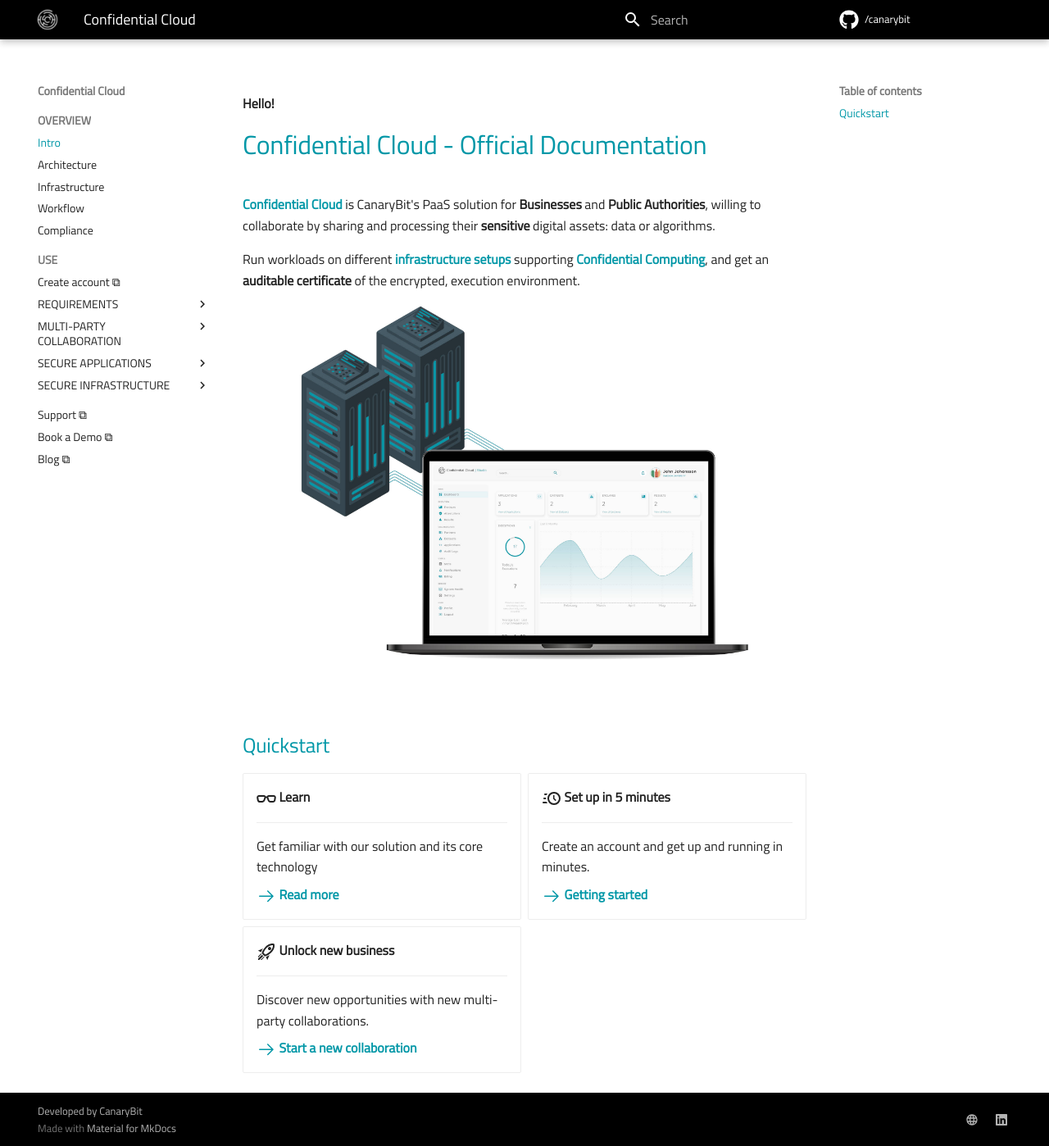
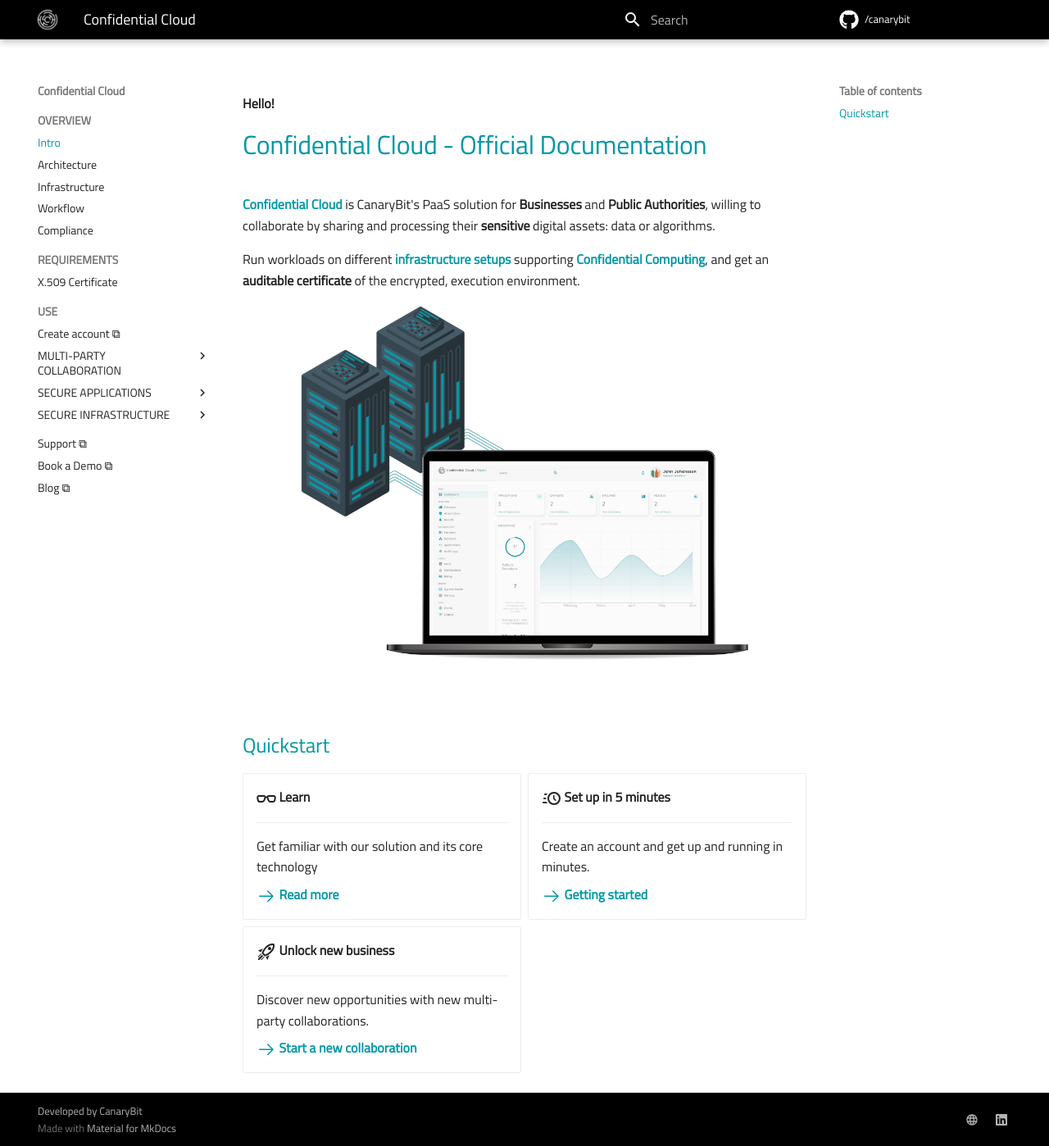
Before and after one commit to canarybit/cc-docs, an MkDocs documentation site: the page built from docs/index.md, in a window 1280 px wide and 1398 px high. Shown: the whole window at 82% size. Built offline with MkDocs 1.6.1 and Material for MkDocs 9.7.7, drawn with Linux system fonts in a browser that asks for light colours; some of the changed lines change nothing that is shown.

Commit message:
Adds content

```diff
--- a/mkdocs.yml
+++ b/mkdocs.yml
@@ -64,10 +64,11 @@
     #- 'Legal': []
     #- 'Roadmap': []
 
+  - 'REQUIREMENTS':
+    - 'X.509 Certificate': 'x509_certificate.md'
+
   - 'USE':
     - 'Create account ⧉': https://demo.confidentialcloud.io/signup" target="_blank
-    - 'REQUIREMENTS':
-      - 'X.509 Certificate': 'x509_certificate.md'
     - 'MULTI-PARTY COLLABORATION':
       - 'Login': http://demo.confidentialcloud.io" target="_blank
       #- 'Register your asset': []
```
